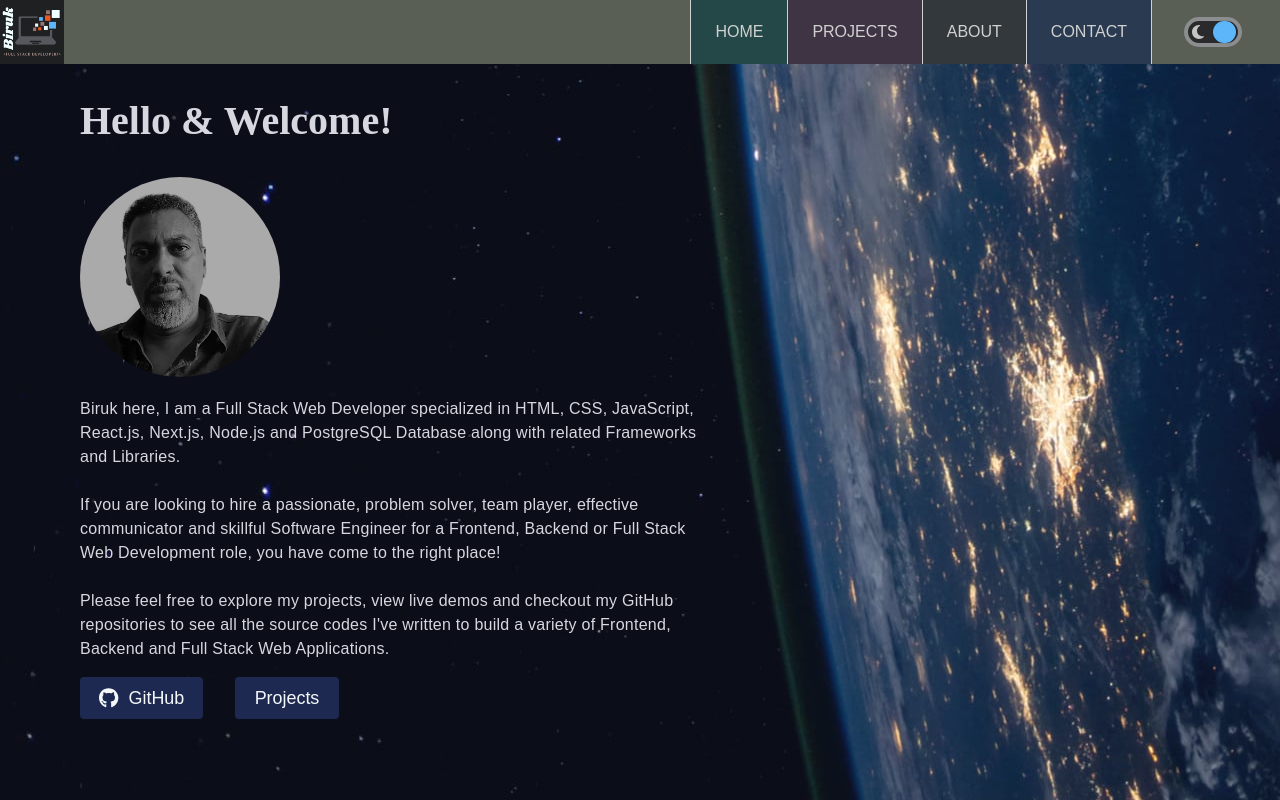
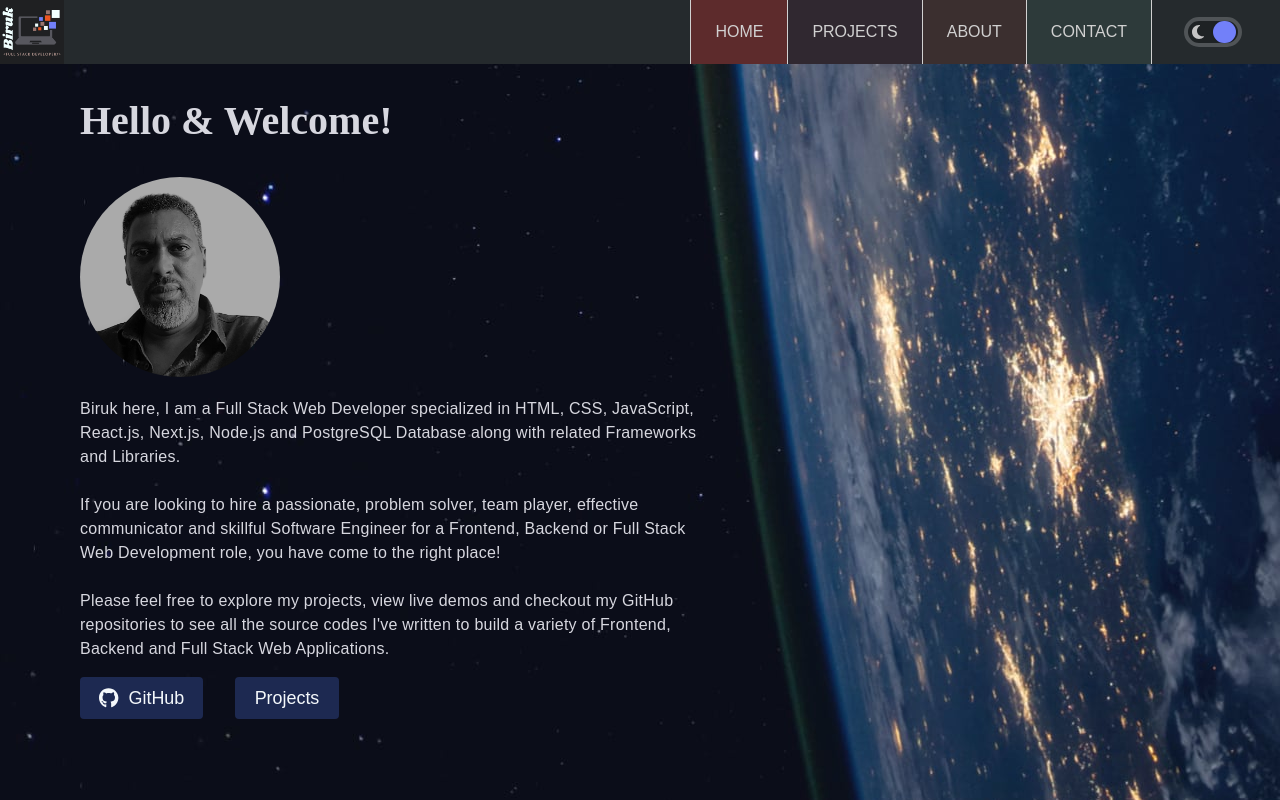
Before and after one commit to Know-Thyself/next-portfolio, a Next.js app: page / in a window 1280 px wide. Shown: the top 800 px of the page. Built offline with nearby package versions, Linux system fonts and the light colour scheme; no server answers; the database is empty.

Commit message:
improved dark and light themes

```diff
--- a/components/header.js
+++ b/components/header.js
@@ -36,7 +36,7 @@ const Header = () => {
 		<header className={styles.header}>
 			<Image
 				className={styles.logo}
-				src='/images/temp-logo.png'
+				src='/images/logo.png'
 				alt='logo'
 				width={70}
 				height={70}
--- a/pages/contact.js
+++ b/pages/contact.js
@@ -88,7 +88,6 @@ const Contact = () => {
 		}
 
 		setErrors({ ...tempErrors })
-		console.log('errors', errors)
 		return isValid
 	}
 
@@ -310,7 +309,7 @@ const Contact = () => {
 										'& .MuiInputBase-root': {
 											color: 'var(--primary-text-color)',
 											borderBottom: '1px solid var(--primary-text-color)',
-											backgroundColor: 'var(--about-section-bg)',
+											backgroundColor: 'var(--header-background)',
 										},
 									}}
 								/>
--- a/pages/details.js
+++ b/pages/details.js
@@ -22,7 +22,6 @@ const ProjectDetail = ({ project }) => {
 			descriptionLines = urlified.split(/\n/)
 			lessText = descriptionLines.join(' ').slice(0, 300)
 	}
-  console.log(descriptionLines)
 	const toggleText = () => {
 		setShowMore(!showMore)
 	}
--- a/styles/contact.module.css
+++ b/styles/contact.module.css
@@ -54,6 +54,8 @@
 .contact-info {
 	background-color: var(--about-link-bg);
 	background-color: var(--about-section-bg);
+	background-color: var(--radio-btn-bg);
+	background-color: var(--header-background);
 	/* background-color: var(--complementary-bg); */
 	display: flex;
 	flex-direction: column;
@@ -91,10 +93,13 @@
 	width: 100%;
 	margin: auto;
 	background-color: var(--complementary-bg);
-	background-color: var(--about-link-bg);
-	background-color: var(--secondary-background);
+	/* background-color: var(--about-link-bg);
+	background-color: var(--secondary-background); */
+	/* background-color: var(--radio-btn-bg);
+	background-color: var(--about-section-bg); */
+	/* background-color: var(--radio-btn-border); */
+	background-color: var(--header-background);
 	background-color: var(--radio-btn-bg);
-	/* background-color: var(--radio-btn-border); */
 	padding: 2rem 0;
 }
 
@@ -119,6 +124,8 @@
 	background-color: var(--complementary-bg);
 	background-color: var(--about-link-bg);
 	background-color: var(--about-section-bg);
+	background-color: var(--radio-btn-bg);
+	background-color: var(--header-background);
 	/* background-color: var(--about-link-bg); */
 	font-family: var(--primary-font-family);
 }
@@ -133,6 +140,8 @@
 	background-color: var(--complementary-bg);
 	background-color: var(--about-link-bg);
 	background-color: var(--about-section-bg);
+	background-color: var(--radio-btn-bg);
+	background-color: var(--header-background);
 	/* background-color: var(--contact-link-bg); */
 }
 
--- a/styles/footer.module.css
+++ b/styles/footer.module.css
@@ -9,7 +9,7 @@
   /* background-color: var(--contact-link-bg); */
   background-color: #2C2F2A;
   background-color: var(--footer-background);
-  color: var(--primary-text-color);
+  color: var(--secondary-text-color);
   display: flex;
   flex-direction: column;
   justify-content: center;
--- a/styles/globals.css
+++ b/styles/globals.css
@@ -48,54 +48,32 @@ font-family: 'Source Sans Pro', sans-serif;
  */
 
 :root {
-	--header-background: #B5B7B7;
-	--header-background: #A2A4A4;
-	--header-background: #727A6D;
-	--footer-background: #454A42;
+	--header-background: #6A7881;
+	--footer-background: #6B6C82;
 	--nav-links-font-weight: 500;
 	--active-nav-link-font-weight: 500;
 	--nav-links-color: #ffffff;
-	--home-link-bg: #1E7D79;
-	--home-link-bg: #444488;
-	--projects-link-bg: #4F4155;
-	/* --projects-link-bg: #6A5772; */
-	--about-link-bg: #6C7256;
-	--about-link-bg: #4D4D4D;
-	--about-link-bg: #4A5159;
-	--about-section-bg: #858585;
-	--about-section-bg: #798390;
-	--about-section-bg: #757c84;
-	--about-section-bg: #848b95;
-	--contact-link-bg: #435457;
-	--contact-link-bg: #3B5273;
-	--contact-section-bg: #8F9E93;
-	--contact-section-bg: #4C6A95;
-	--contact-section-bg: #6483b0;
+	--home-link-bg: #49529F;
+	--projects-link-bg: #4C3F4C;
+	--about-link-bg: #574646;
+	--about-section-bg: #A29DA0;
+	--about-section-bg: #989692;
+	--contact-link-bg: #435757;
+	--contact-section-bg: #597474;
 	--active-nav-link: #4c516d;
 	--active-nav-link: #356A6A;
+	--active-nav-link: #803B3C;
 	/* --active-nav-link: #ff6a00; */
 	--active-nav-link-text: #FFFFF0;
 	--active-nav-link-text: #FAF9F6;
 	--home-background: url('/images/home-background.jpg');
 	--home-background: url('/images/background-home-desktop.jpg');
 	--home-bg-mobile: url('/images/home-bg-mobile.jpg');
-	--primary-background: #C5C6D0;
-	--primary-background: #BDBABB;
-	--primary-background: #CBC9C9;
-	/* --primary-background: #AAAFAA;
-	--primary-background: #abb0ac; */
-	/* similar to Reflection */
-	/* --primary-background: #D4D7D4; */
-	/* GREEN TRANCE */
-	/* --primary-background: #DBE4DC; */
-	--secondary-background: #D7D7D7;
-	--project-container-hover: #6E6E6E;
-	--complementary-bg: #6A5772;
-	--complementary-bg: #4F4155;
-	--project-container-bg: #888888;
-	--project-container-bg: #8A8F6D;
-	--project-container-hover: #525255;
-	--project-container-hover: #6E7257;
+	--primary-background: #A8A8A8;
+	--secondary-background: #828789;
+	--complementary-bg: #4C3F4C;
+	--project-container-bg: #687064;
+	--project-container-hover: #5d645a;
 	--hero-banner-text: 'Playfair Display', serif;
 	--primary-font-family: 'Montserrat', sans-serif;
 	--buttons-font-family: 'Poppins', sans-serif;
@@ -126,56 +104,52 @@ font-family: 'Source Sans Pro', sans-serif;
 	--about-image-bg: #344148;
 	--about-image-bg: #57575e;
 	--about-image-bg: url('/images/background-destination-desktop.jpg');
-	--menu-box-bg: #0BDA51;
-	--menu-box-bg: #8EA9C2;
-	--menu-box-bg: #4c516d;
-	--menu-box-bg: #66342E;
+	--menu-box-bg: #962715;
 	--skill-card-bg: #cf9c26;
 	--buttons-bg-color: #14813a;
 	--buttons-hover-bg: #116f32;
 	--buttons-bg-color: #343a96;
 	--buttons-hover-bg: #2e3485;
 	--buttons-color: #FAFAFA;
-	--radio-btn-border: #e5e7e7;
-	--radio-btn-border: #cecfcf;
-	--radio-btn-bg: #676767;
-	--radio-btn-bg: #545b64;
-	--radio-btn-bg: #666c74;
-	--switch-button-bg: #ee5622;
-	--read-more: #8e3314;
+	--radio-btn-border: #6A7881;
+	--radio-btn-border: #84919A;
+	--radio-btn-bg: #4C565C;
+	--switch-button-bg: #EE5622;
+	--read-more: #BD1A43;
 }
 
 [data-theme='dark'] {
 	--header-background: #626364;
 	--header-background: #58595a;
+	--header-background: #252a2d;
+	--footer-background: #27262d;
+	--footer-background: #262c2d;
+	--home-link-bg: #2B435B;
+	--home-link-bg: #165b7e;
+	--home-link-bg: #444c95;
+	--home-link-bg: #39407c;
+	--projects-link-bg: #373238;
+	--projects-link-bg: #302830;
+	/* black coffee */
+	--about-link-bg: #3B2F2F;
+	--about-section-bg: #3B2F2F;
+	--contact-link-bg: #2D3A3A;
+	--contact-section-bg: #2D3A3A;
+	--menu-box-bg: #58111A;
+	--menu-box-bg: #962715;
+	--menu-box-bg: #444c95;
+	--menu-box-bg: #39407c;
+	--primary-background: #1e1e24;
+	--primary-background: #1f2022;
 
-	--header-background: #3B444B;
-	--header-background: #595F55;
-	--footer-background: #2C2F2A;
-	--home-link-bg: #3d325d;
-	--home-link-bg: #333366;
-	--projects-link-bg: #342B38;
-	--projects-link-bg: #3F3444;
-	/* black coffee */
-	--about-link-bg: #3b2f2f;
-	--about-link-bg: #333333;
-	--about-link-bg: #33383d;
-	--about-section-bg: #33383d;
-
-	--contact-link-bg: #2a3a51;
-	--contact-section-bg: #2f415b;
-	--contact-section-bg: #2a3a51;
-	--menu-box-bg: #58111A;
-	/* --menu-box-bg: #36396C; */
-	/* --menu-box-bg: #66342E; */
-	--primary-background: #1e1e24;
+	--primary-background: #1f1b1a;
+	--primary-background: #1b1b1b;
 	--secondary-background: #070707;
-	--project-container-bg: #676767;
-	--project-container-bg: #6E7257;
-	--project-container-hover: #525255;
-	--project-container-hover: #585B45;
-	--complementary-bg: #342B38;
-	/* --complementary-bg: #382B36; */
+	--secondary-background: #1F2428;
+	--secondary-background: #1B1F22;
+	--project-container-bg: #4f554c;
+	--project-container-hover: #464c44;
+	--complementary-bg: #302830;
 	--home-background: url('/images/home-background.jpg');
 	--home-background: url('/images/background-home-desktop.jpg');
 	--home-bg-mobile: url('/images/home-bg-mobile.jpg');
@@ -212,10 +186,7 @@ font-family: 'Source Sans Pro', sans-serif;
 	/* --primary-text-color: white; */
 	--secondary-font-weight: 100;
 	--secondary-text-color: #C4C4C4;
-	--active-nav-link: #283E5B;
-	--active-nav-link: #36396C;
-	--active-nav-link: #3d325d;
-	--active-nav-link: #244848;
+	--active-nav-link: #5D2B2C;
 	--nav-links-color: #D1D1D1;
 	--active-nav-link-text: #D1D1D1;
 	--helper-text-color: #808094;
@@ -223,10 +194,9 @@ font-family: 'Source Sans Pro', sans-serif;
 	--active-nav-link-font-weight: 400;
 	--radio-btn-border: #717475;
 	--radio-btn-border: #8B8D8E;
-	--radio-btn-bg: #242427;
+	--radio-btn-border: #505457;
 	--radio-btn-bg: #1F2022;
-	--radio-btn-bg: #2A2A2D;
-	--switch-button-bg: #5cb6f9;
-	/* --switch-button-bg: #ee5622; */
+	--radio-btn-bg: #1e2224;
+	--switch-button-bg: #7280f9;
 	--read-more: #3a9bdc;
 }
--- a/styles/header.module.css
+++ b/styles/header.module.css
@@ -75,7 +75,6 @@
   position: absolute;
   width: 100%;
   height: 3px;
-  background-color: var(--nav-links-color);
   background-color: var(--switch-button-bg);
   transition-duration: 0.25s;
 }
@@ -100,7 +99,7 @@
   height: min-content;
   margin: 0;
   padding: 0;
-  background-color: var(--buttons-bg-color);
+  /* background-color: var(--buttons-bg-color); */
   background: var(--menu-box-bg);
   /* box-shadow: 2px 2px 6px var(--nav-links-color); */
   transition-duration: 0.25s;
@@ -135,6 +134,7 @@
   color: var(--active-nav-link-text);
   background-color: var(--complementary-bg);
   background-color: var(--projects-link-bg);
+  background-color: var(--about-link-bg);
   background-color: var(--radio-btn-bg);
 }
 
--- a/styles/home.module.css
+++ b/styles/home.module.css
@@ -140,7 +140,7 @@
 
 @media screen and (min-width: 929px) {
   .home {
-    background: var(--home-background) no-repeat center center fixed;
+    background: var(--home-background) no-repeat center center;
     text-align: left;
     padding-bottom: 17rem;
   }
```
Also changed, not shown: pages/home.js (+0 -8 lines), pages/projects.tsx (+8 -1 lines), styles/projects.module.css (+14 -4 lines), public/images/logo.png (added).
